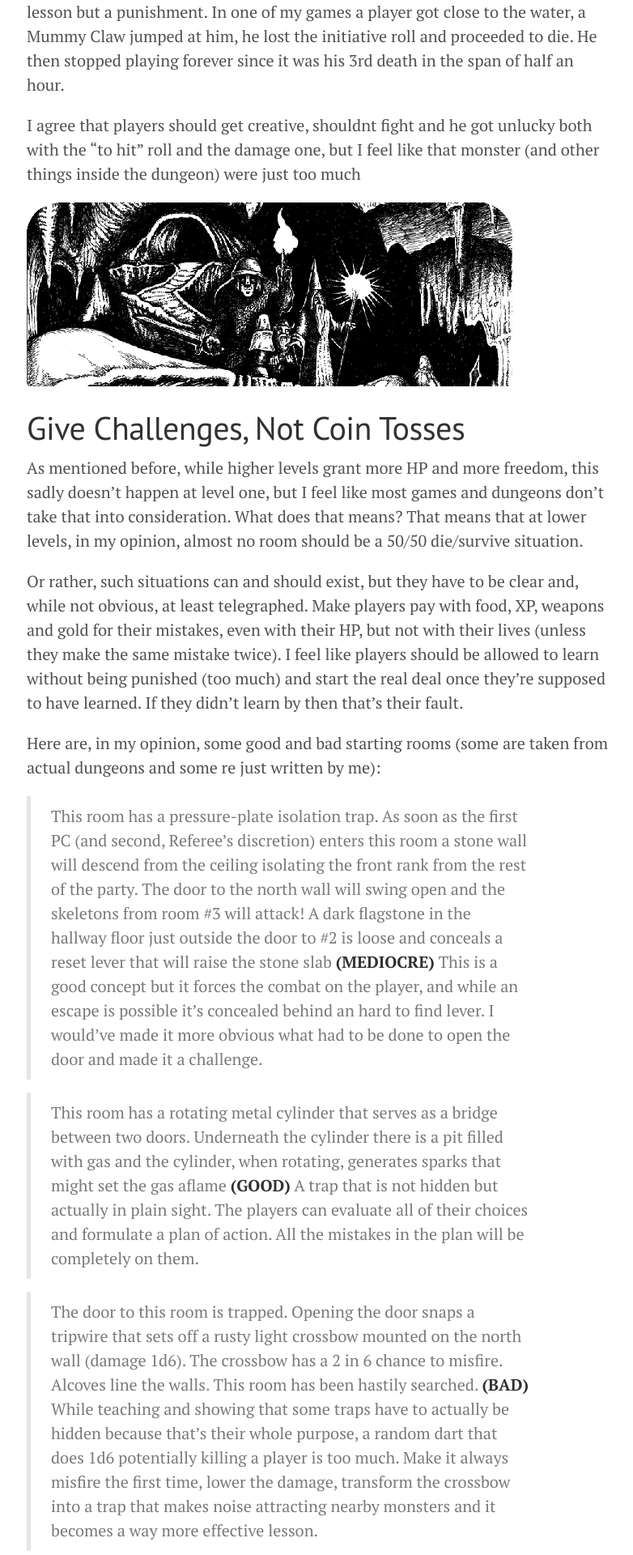
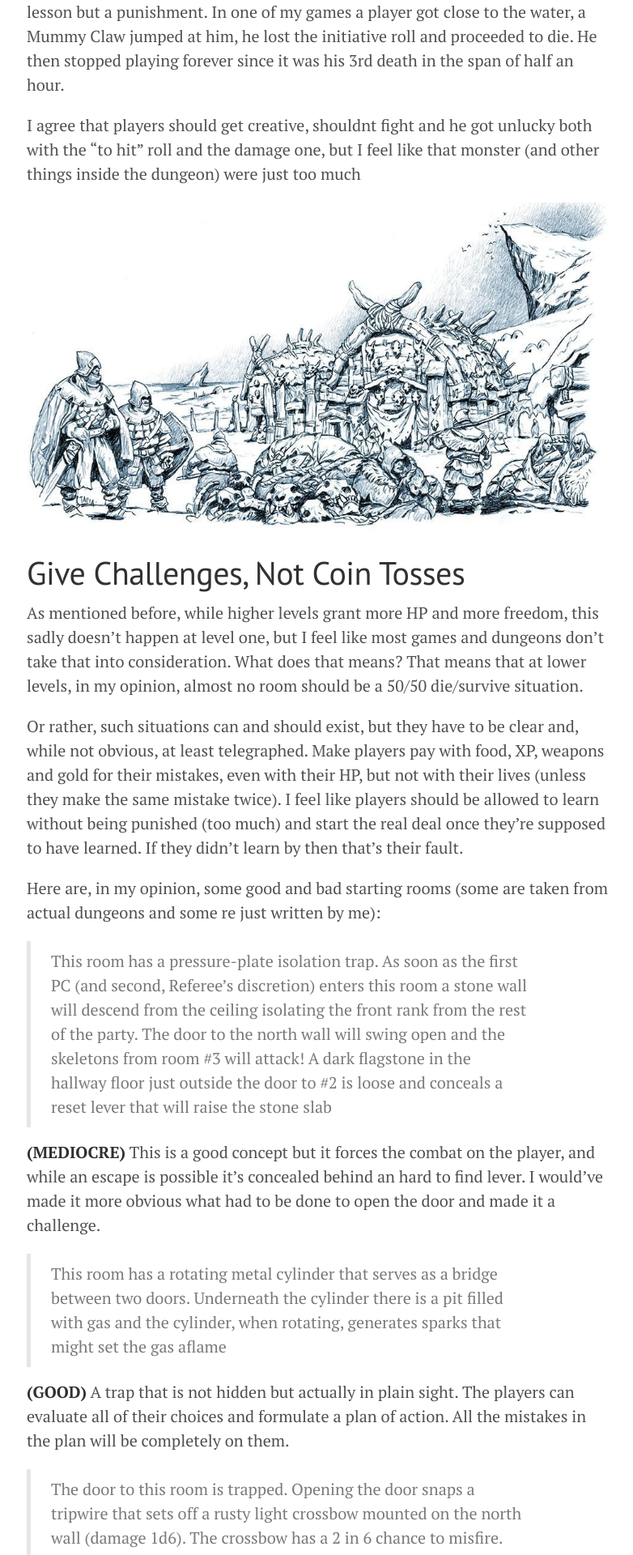
Before and after one commit to thevinter/thevinter.github.io, a Jekyll site: the page built from _posts/2021-01-25-first-level-dungeons.md, in a window 1280 px wide. Shown: the part 2399-4319 px from the top of the page at 81% size, without its empty margins (247-1029 px from the left). Built offline with Jekyll 4.4.1, drawn with Linux system fonts in a browser that asks for light colours.

```diff
--- a/_posts/2021-01-25-first-level-dungeons.md
+++ b/_posts/2021-01-25-first-level-dungeons.md
@@ -32,7 +32,7 @@
 
 I agree that players should get creative, shouldnt fight and he got unlucky both with the "to hit" roll and the damage one, but I feel like that monster (and other things inside the dungeon) were just too much
 
-![Cavern](/images/cavern.gif)
+![Orcs](/images/orcs.jfif)
 
 # Give Challenges, Not Coin Tosses
 As mentioned before, while higher levels grant more HP and more freedom, this sadly doesn't happen at level one, but I feel like most games and dungeons don't take that into consideration. What does that means? That means that at lower levels, in my opinion, almost no room should be a 50/50 die/survive situation.
@@ -42,15 +42,19 @@
 Here are, in my opinion, some good and bad starting rooms (some are taken from actual dungeons and some re just written by me):
 
 >This room has a pressure-plate isolation trap. As soon as the first PC (and second, Referee’s discretion) enters this room a stone wall will descend from the ceiling isolating the front rank from the rest of the party. The door to the north wall will swing open and the skeletons from room #3 will attack! A dark flagstone in the hallway floor just outside the door to #2 is loose and conceals a reset lever that will raise the stone slab
+
 **(MEDIOCRE)** This is a good concept but it forces the combat on the player, and while an escape is possible it's concealed behind an hard to find lever. I would've made it more obvious what had to be done to open the door and made it a challenge.
 
 >This room has a rotating metal cylinder that serves as a bridge between two doors. Underneath the cylinder there is a pit filled with gas and the cylinder, when rotating, generates sparks that might set the gas aflame
+
 **(GOOD)** A trap that is not hidden but actually in plain sight. The players can evaluate all of their choices and formulate a plan of action. All the mistakes in the plan will be completely on them.
 
 >The door to this room is trapped. Opening the door snaps a tripwire that sets off a rusty light crossbow mounted on the north wall (damage 1d6). The crossbow has a 2 in 6 chance to misfire. Alcoves line the walls. This room has been hastily searched.
+
 **(BAD)** While teaching and showing that some traps have to actually be hidden because that's their whole purpose, a random dart that does 1d6 potentially killing a player is too much. Make it always misfire the first time, lower the damage, transform the crossbow into a trap that makes noise attracting nearby monsters and it becomes a way more effective lesson.
 
 >This dusty chamber contains a variety of desks, chairs, tables, stools, benches, and racks, as well as a number of framed paintings, piled in the center of the room. This room also contains a potentially deadly trap. Any character walking normally into the room will raise a cloud of fine dust. (Taking care to walk slowly will allow this to be avoided.) If this happens  then anyone who enters carrying a lit torch or lantern will ignite the dust, creating a fireball-like effect. All within 20’ of the ignition source will take 2d6 points of fire damage immediately
+
 **(VERY BAD)** This was supposed to be a level 1 dungeon room and the 13th in order of visit. I legimately stopped prepping this adventure after reading this because it feels one big "fuck you" to everyone but the paranoid player that can read the DM's mind. Don't do this.
 
 ![Tome](/images/tome.jpg)
```
Also changed, not shown: images/orcs.jfif (added).
